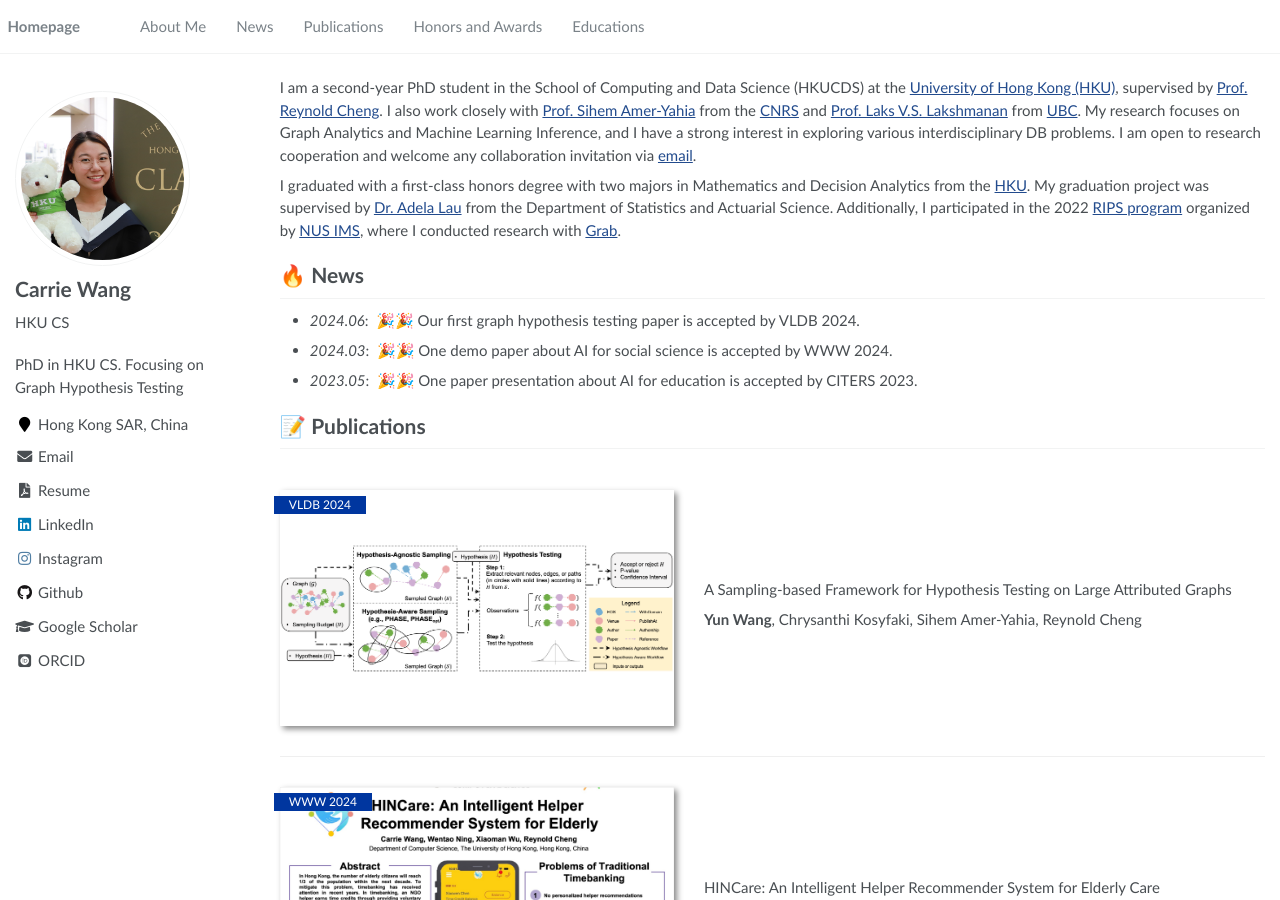
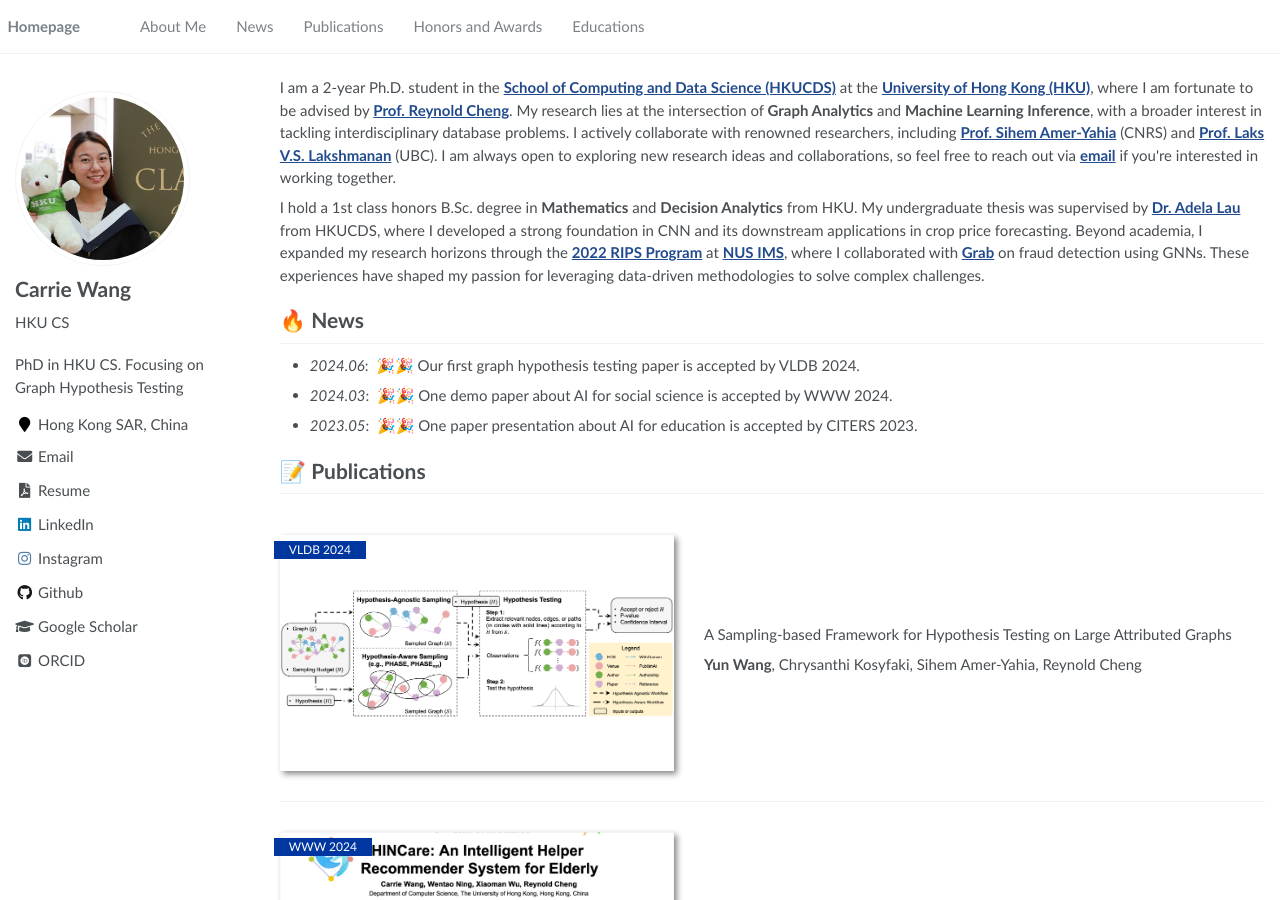
Before and after one commit to Carrieww/carrieww.github.io, a Jekyll site: the page built from _pages/about.md, in a window 1280 px wide and 900 px high. Built offline with Jekyll 4.4.1, drawn with Linux system fonts in a browser that asks for light colours; some web fonts are replaced.

Commit message:
update about

```diff
--- a/_pages/about.md
+++ b/_pages/about.md
@@ -17,9 +17,9 @@ redirect_from:
 
 <span class='anchor' id='about-me'></span>
 
-<p>I am a second-year PhD student in the School of Computing and Data Science (HKUCDS) at the <a href="https://www.hku.hk/">University of Hong Kong (HKU)</a>, supervised by <a href="https://www.reynold.hku.hk/">Prof. Reynold Cheng</a>. I also work closely with <a href="https://en.wikipedia.org/wiki/Sihem_Amer-Yahia">Prof. Sihem Amer-Yahia</a> from the <a href="https://www.cnrs.fr/en">CNRS</a> and <a href="https://www.cs.ubc.ca/~laks/">Prof. Laks V.S. Lakshmanan</a> from <a href="https://www.ubc.ca/">UBC</a>. My research focuses on Graph Analytics and Machine Learning Inference, and I have a strong interest in exploring various interdisciplinary DB problems. I am open to research cooperation and welcome any collaboration invitation via <a href="mailto:carrie07@connect.hku.hk">email</a>.</p>
+<p>I am a 2-year Ph.D. student in the <strong><a href="https://cds.hku.hk/">School of Computing and Data Science (HKUCDS)</a></strong> at the <strong><a href="https://www.hku.hk/">University of Hong Kong (HKU)</a></strong>, where I am fortunate to be advised by <strong><a href="https://www.reynold.hku.hk/">Prof. Reynold Cheng</a></strong>. My research lies at the intersection of <strong>Graph Analytics</strong> and <strong>Machine Learning Inference</strong>, with a broader interest in tackling interdisciplinary database problems. I actively collaborate with renowned researchers, including <strong><a href="https://en.wikipedia.org/wiki/Sihem_Amer-Yahia">Prof. Sihem Amer-Yahia</a></strong> (CNRS) and <strong><a href="https://www.cs.ubc.ca/~laks/">Prof. Laks V.S. Lakshmanan</a></strong> (UBC). I am always open to exploring new research ideas and collaborations, so feel free to reach out via <strong><a href="mailto:carrie07@connect.hku.hk">email</a></strong> if you're interested in working together.</p>
 
-<p>I graduated with a first-class honors degree with two majors in Mathematics and Decision Analytics from the <a href="https://www.hku.hk/">HKU</a>. My graduation project was supervised by <a href="https://saasweb.hku.hk/staff/adelalau/">Dr. Adela Lau</a> from the Department of Statistics and Actuarial Science. Additionally, I participated in the 2022 <a href="https://ims.nus.edu.sg/events/rips2022/">RIPS program</a> organized by <a href="https://ims.nus.edu.sg/">NUS IMS</a>, where I conducted research with <a href="https://www.grab.com/sg/">Grab</a>.</p>
+<p>I hold a 1st class honors B.Sc. degree in <strong>Mathematics</strong> and <strong>Decision Analytics</strong> from HKU. My undergraduate thesis was supervised by <strong><a href="https://saasweb.hku.hk/staff/adelalau/">Dr. Adela Lau</a></strong> from HKUCDS, where I developed a strong foundation in CNN and its downstream applications in crop price forecasting. Beyond academia, I expanded my research horizons through the <strong><a href="https://ims.nus.edu.sg/events/rips2022/">2022 RIPS Program</a></strong> at <strong><a href="https://ims.nus.edu.sg/">NUS IMS</a></strong>, where I collaborated with <strong><a href="https://www.grab.com/sg/">Grab</a></strong> on fraud detection using GNNs. These experiences have shaped my passion for leveraging data-driven methodologies to solve complex challenges.</p>
 
 # 🔥 News
 - *2024.06*: &nbsp;🎉🎉 Our first graph hypothesis testing paper is accepted by VLDB 2024.
```
